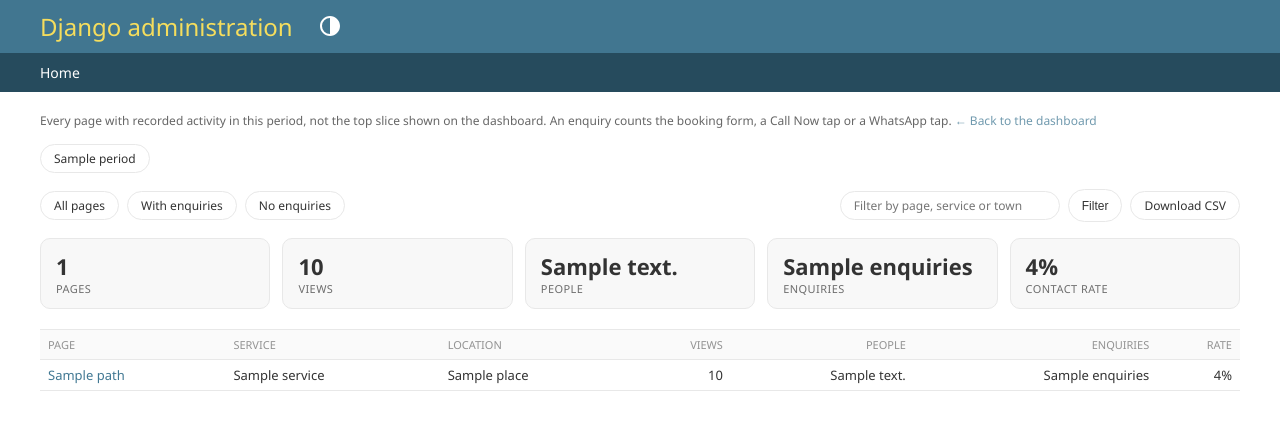
After one commit to althaf0309/Ithihasam_backend, a Django app: template finoraapp/templates/admin/analytics_pages.html in a window 1280 px wide. The commit adds this page. Shown: the top 430 px of the page. Run offline with Django 5.2, Linux system fonts and the light colour scheme; the template is opened without the code that fills it: most values are stand-ins (such as "Sample title", 1, 10 or a date in 2020); parts of the project's set-up code (start-up, migrations or seed data) failed here and were passed over; some libraries are stand-ins or nearby versions.

Commit message:
Add a browsable table of every page and location
The dashboard panels cap at 20-25 rows. Across 2,759 pages that is under 1%
of the site, so a page that is quietly failing never appears.

A new admin view lists every page with recorded activity, with its service,
its location, views, people, enquiries and contact rate. Sortable on any
column, searchable by page, service or town, and filterable to pages with or
without enquiries. Paginated at 100 rows, because rendering thousands at
once stalls the browser.

The same filtered set downloads as CSV, so a month's data can be sorted in a
spreadsheet rather than through the UI.

Linked from the two dashboard panels it extends, since that is where someone
hits the 25-row limit and wants the rest.

Co-Authored-By: Claude Opus 5 <noreply@anthropic.com>

```diff
--- /dev/null
+++ b/finoraapp/templates/admin/analytics_pages.html
@@ -0,0 +1,116 @@
+{% extends "admin/base_site.html" %}
+
+{% block extrastyle %}{{ block.super }}
+<style>
+  .ap-wrap { max-width: 1240px; }
+  .ap-bar { display: flex; gap: 8px; flex-wrap: wrap; align-items: center; margin: 0 0 16px; }
+  .ap-bar a, .ap-bar button {
+    border: 1px solid var(--hairline-color, #ddd); border-radius: 999px;
+    padding: 5px 13px; font-size: 12px; text-decoration: none; background: none;
+    color: inherit; cursor: pointer;
+  }
+  .ap-bar a.on { background: var(--primary, #417690); color: #fff; border-color: transparent; }
+  .ap-bar input[type="search"] {
+    border: 1px solid var(--hairline-color, #ddd); border-radius: 999px;
+    padding: 5px 13px; font-size: 12px; min-width: 220px;
+  }
+  .ap-cards { display: grid; grid-template-columns: repeat(auto-fit, minmax(150px, 1fr)); gap: 12px; margin-bottom: 20px; }
+  .ap-card { border: 1px solid var(--hairline-color, #e0e0e0); border-radius: 10px; padding: 12px 15px; background: var(--darkened-bg, #fafafa); }
+  .ap-card .n { font-size: 22px; font-weight: 700; }
+  .ap-card .l { font-size: 11px; text-transform: uppercase; letter-spacing: .04em; opacity: .7; }
+  .ap-table { width: 100%; border-collapse: collapse; font-size: 13px; }
+  .ap-table th, .ap-table td { text-align: left; padding: 7px 8px; border-bottom: 1px solid var(--hairline-color, #eee); }
+  .ap-table th { font-size: 11px; text-transform: uppercase; opacity: .7; }
+  .ap-table th a { text-decoration: none; color: inherit; }
+  .ap-table td.num, .ap-table th.num { text-align: right; font-variant-numeric: tabular-nums; }
+  .ap-zero { opacity: .55; }
+  .ap-note { font-size: 12px; opacity: .75; margin: 0 0 14px; line-height: 1.5; }
+  .ap-pager { display: flex; gap: 10px; align-items: center; margin-top: 16px; font-size: 13px; }
+</style>
+{% endblock %}
+
+{% block content %}
+<div class="ap-wrap">
+
+  <p class="ap-note">
+    Every page with recorded activity in this period, not the top slice shown on the dashboard.
+    An enquiry counts the booking form, a Call Now tap or a WhatsApp tap.
+    <a href="{% url 'admin:analytics-dashboard' %}?days={{ days }}">&larr; Back to the dashboard</a>
+  </p>
+
+  <div class="ap-bar">
+    {% for value, label in periods %}
+      <a href="?days={{ value }}{% if q %}&amp;q={{ q }}{% endif %}{% if show != 'all' %}&amp;show={{ show }}{% endif %}"
+         class="{% if days|stringformat:'s' == value %}on{% endif %}">{{ label }}</a>
+    {% endfor %}
+  </div>
+
+  <div class="ap-bar">
+    <a href="?days={{ days }}{% if q %}&amp;q={{ q }}{% endif %}" class="{% if show == 'all' %}on{% endif %}">All pages</a>
+    <a href="?days={{ days }}&amp;show=converting{% if q %}&amp;q={{ q }}{% endif %}" class="{% if show == 'converting' %}on{% endif %}">With enquiries</a>
+    <a href="?days={{ days }}&amp;show=dead{% if q %}&amp;q={{ q }}{% endif %}" class="{% if show == 'dead' %}on{% endif %}">No enquiries</a>
+
+    <form method="get" style="display:inline-flex;gap:8px;margin-left:auto;">
+      <input type="hidden" name="days" value="{{ days }}">
+      {% if show != 'all' %}<input type="hidden" name="show" value="{{ show }}">{% endif %}
+      <input type="search" name="q" value="{{ q }}" placeholder="Filter by page, service or town">
+      <button type="submit">Filter</button>
+    </form>
+
+    <a href="{% url 'admin:analytics-pages-export' %}?days={{ days }}{% if q %}&amp;q={{ q }}{% endif %}{% if show != 'all' %}&amp;show={{ show }}{% endif %}">
+      Download CSV
+    </a>
+  </div>
+
+  <div class="ap-cards">
+    <div class="ap-card"><div class="n">{{ totals.pages }}</div><div class="l">Pages</div></div>
+    <div class="ap-card"><div class="n">{{ totals.views }}</div><div class="l">Views</div></div>
+    <div class="ap-card"><div class="n">{{ totals.visitors }}</div><div class="l">People</div></div>
+    <div class="ap-card"><div class="n">{{ totals.enquiries }}</div><div class="l">Enquiries</div></div>
+    <div class="ap-card"><div class="n">{{ totals.rate }}%</div><div class="l">Contact rate</div></div>
+  </div>
+
+  <table class="ap-table">
+    <thead>
+      <tr>
+        <th><a href="?days={{ days }}&amp;sort=path{% if q %}&amp;q={{ q }}{% endif %}{% if show != 'all' %}&amp;show={{ show }}{% endif %}">Page</a></th>
+        <th><a href="?days={{ days }}&amp;sort=service{% if q %}&amp;q={{ q }}{% endif %}{% if show != 'all' %}&amp;show={{ show }}{% endif %}">Service</a></th>
+        <th><a href="?days={{ days }}&amp;sort=place{% if q %}&amp;q={{ q }}{% endif %}{% if show != 'all' %}&amp;show={{ show }}{% endif %}">Location</a></th>
+        <th class="num"><a href="?days={{ days }}&amp;sort=views{% if q %}&amp;q={{ q }}{% endif %}{% if show != 'all' %}&amp;show={{ show }}{% endif %}">Views</a></th>
+        <th class="num"><a href="?days={{ days }}&amp;sort=visitors{% if q %}&amp;q={{ q }}{% endif %}{% if show != 'all' %}&amp;show={{ show }}{% endif %}">People</a></th>
+        <th class="num"><a href="?days={{ days }}&amp;sort=enquiries{% if q %}&amp;q={{ q }}{% endif %}{% if show != 'all' %}&amp;show={{ show }}{% endif %}">Enquiries</a></th>
+        <th class="num"><a href="?days={{ days }}&amp;sort=rate{% if q %}&amp;q={{ q }}{% endif %}{% if show != 'all' %}&amp;show={{ show }}{% endif %}">Rate</a></th>
+      </tr>
+    </thead>
+    <tbody>
+      {% for row in page_obj %}
+        <tr{% if not row.enquiries %} class="ap-zero"{% endif %}>
+          <td><a href="https://ithihasam.in{{ row.path }}" target="_blank" rel="noopener">{{ row.path }}</a></td>
+          <td>{{ row.service|default:"&mdash;" }}</td>
+          <td>{{ row.place|default:"&mdash;" }}</td>
+          <td class="num">{{ row.views }}</td>
+          <td class="num">{{ row.visitors }}</td>
+          <td class="num">{{ row.enquiries }}</td>
+          <td class="num">{% if row.enquiries %}{{ row.rate }}%{% else %}&mdash;{% endif %}</td>
+        </tr>
+      {% empty %}
+        <tr><td colspan="7">No pages matched. Try a wider period or clear the filter.</td></tr>
+      {% endfor %}
+    </tbody>
+  </table>
+
+  {% if page_obj.paginator.num_pages > 1 %}
+    <div class="ap-pager">
+      {% if page_obj.has_previous %}
+        <a href="?{{ base_query }}&amp;page={{ page_obj.previous_page_number }}">&larr; Previous</a>
+      {% endif %}
+      <span>Page {{ page_obj.number }} of {{ page_obj.paginator.num_pages }}
+        ({{ page_obj.paginator.count }} pages)</span>
+      {% if page_obj.has_next %}
+        <a href="?{{ base_query }}&amp;page={{ page_obj.next_page_number }}">Next &rarr;</a>
+      {% endif %}
+    </div>
+  {% endif %}
+
+</div>
+{% endblock %}
```
Also changed, not shown: finoraapp/analytics_admin.py (+99 -1 lines), finoraapp/templates/admin/analytics_dashboard.html (+8 -0 lines), finoraapp/test_performance.py (+88 -0 lines).
